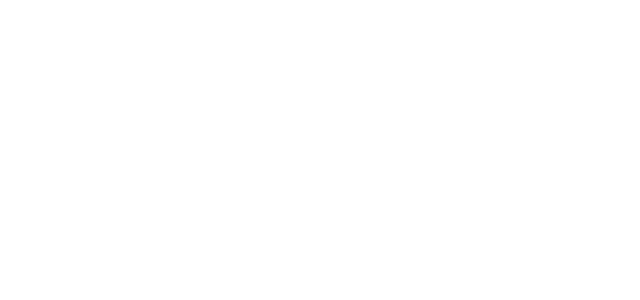
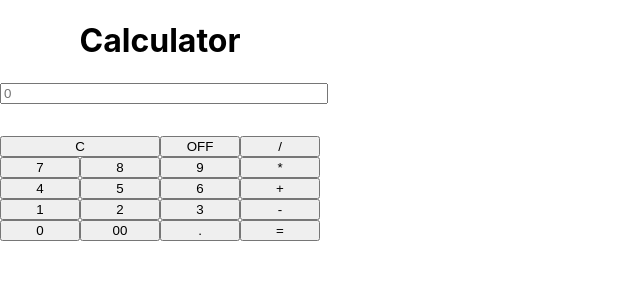
Before and after one commit to VLK2021/calculator, a React (Create React App) app: page / in a window 1280 px wide. Shown: the top 300 px of the page, without its empty margins (0-640 px from the left). Built offline with nearby package versions, Linux system fonts and the light colour scheme.

Commit message:
calculator

```diff
--- a/src/App.css
+++ b/src/App.css
@@ -1,3 +1,26 @@
 .App {
+    width: 20rem;
+    text-align: center;
+}
 
+.h1 {
+    width: 100%;
 }
+
+.inpTab {
+    width: 100%;
+    margin-bottom: 2rem;
+}
+
+.btnBlock {
+    display: flex;
+    flex-wrap: wrap;
+}
+
+.btn {
+    width: 25%;
+}
+
+.btnBig {
+    width: 50%;
+}
--- a/src/App.js
+++ b/src/App.js
@@ -1,12 +1,60 @@
 import './App.css';
+import {useState} from "react";
 
 function App() {
-  return (
-    <div className="App">
+
+    let [result, setResult] = useState('');
+
+    const allClear = e => {
+        setResult('');
+    }
+
+    const getNumber = e => {
+        setResult(result.concat(e.target.name));
+    }
+
+    const getResult = e => {
+        setResult(eval(result).toString());
+    }
+
+    const getOff = e => {
+        setResult('');
+    }
 
 
-    </div>
-  );
+    return (
+        <>
+            <div className="App">
+                <h1>Calculator</h1>
+
+                <form>
+                    <input className={'inpTab'} type="text" name={'tab'} value={result} placeholder={'0'}/>
+                </form>
+
+                <div className={'btnBlock'}>
+                    <button name={'C'} className={'btn btnBig'} onClick={allClear}>C</button>
+                    <button name={'OFF'} className={'btn'} onClick={getOff}>OFF</button>
+                    <button name={'/'} className={'btn'} onClick={getNumber}>/</button>
+                    <button name={'7'} className={'btn'} onClick={getNumber}>7</button>
+                    <button name={'8'} className={'btn'} onClick={getNumber}>8</button>
+                    <button name={'9'} className={'btn'} onClick={getNumber}>9</button>
+                    <button name={'*'} className={'btn'} onClick={getNumber}>*</button>
+                    <button name={'4'} className={'btn'} onClick={getNumber}>4</button>
+                    <button name={'5'} className={'btn'} onClick={getNumber}>5</button>
+                    <button name={'6'} className={'btn'} onClick={getNumber}>6</button>
+                    <button name={'+'} className={'btn'} onClick={getNumber}>+</button>
+                    <button name={'1'} className={'btn'} onClick={getNumber}>1</button>
+                    <button name={'2'} className={'btn'} onClick={getNumber}>2</button>
+                    <button name={'3'} className={'btn'} onClick={getNumber}>3</button>
+                    <button name={'-'} className={'btn'} onClick={getNumber}>-</button>
+                    <button name={'0'} className={'btn'} onClick={getNumber}>0</button>
+                    <button name={'00'} className={'btn'} onClick={getNumber}>00</button>
+                    <button name={'.'} className={'btn'} onClick={getNumber}>.</button>
+                    <button name={'='} className={'btn'} onClick={getResult}>=</button>
+                </div>
+            </div>
+        </>
+    );
 }
 
 export default App;
```
